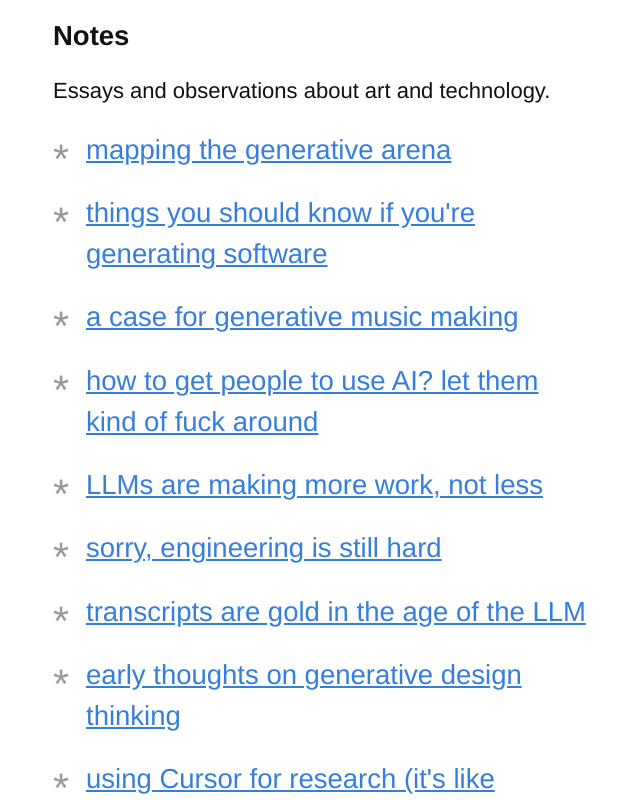
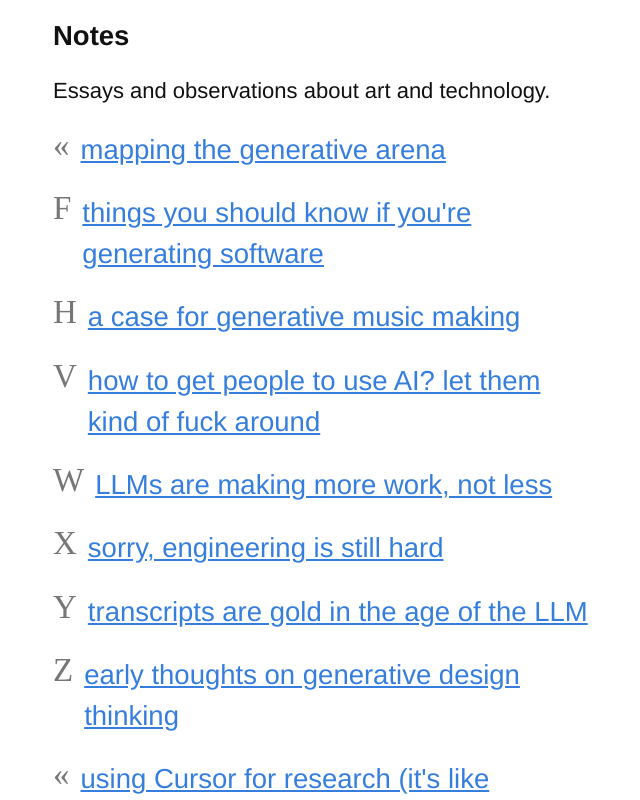
Before and after one commit to luismqueral/studio-queral, a React (Vite) app: page / in a window 1280 px wide. Shown: the part 1280-2080 px from the top of the page, without its empty margins (319-959 px from the left). Built offline with nearby package versions, Linux system fonts and the light colour scheme.

Commit message:
Use Wingdings star characters for Notes bullets

```diff
--- a/src/components/HomePage.jsx
+++ b/src/components/HomePage.jsx
@@ -60,14 +60,25 @@ function HomePage() {
         <div className="center ph3" style={{ maxWidth: '580px' }}>
           <p className="f4 mb2 near-black fw6">Notes</p>
           <p className="f5 mb3 near-black lh-copy">Essays and observations about art and technology.</p>
-          <ul className="asterisk-list mt2 mb0">
-            {blogPosts.map((post) => (
-              <li key={post.slug} className="mb3 f4 near-black lh-copy">
-                <a href={`/blog/${post.slug}`} className="blue underline hover-no-underline">
-                  {post.title}
-                </a>
-              </li>
-            ))}
+          <ul className="list pl0 mt2 mb0">
+            {blogPosts.map((post, index) => {
+              // Wingdings star characters
+              const wingdingsStars = ['«', 'F', 'H', 'V', 'W', 'X', 'Y', 'Z']
+              const star = wingdingsStars[index % wingdingsStars.length]
+              return (
+                <li key={post.slug} className="mb3 f4 near-black lh-copy flex items-start">
+                  <span
+                    className="mr2 gray"
+                    style={{ fontFamily: 'Wingdings', fontSize: '1.2em', lineHeight: 1 }}
+                  >
+                    {star}
+                  </span>
+                  <a href={`/blog/${post.slug}`} className="blue underline hover-no-underline">
+                    {post.title}
+                  </a>
+                </li>
+              )
+            })}
           </ul>
         </div>
       </section>
```
Also changed, not shown: .specstory/history/2026-01-29_04-32Z-local-environment-setup.md.
